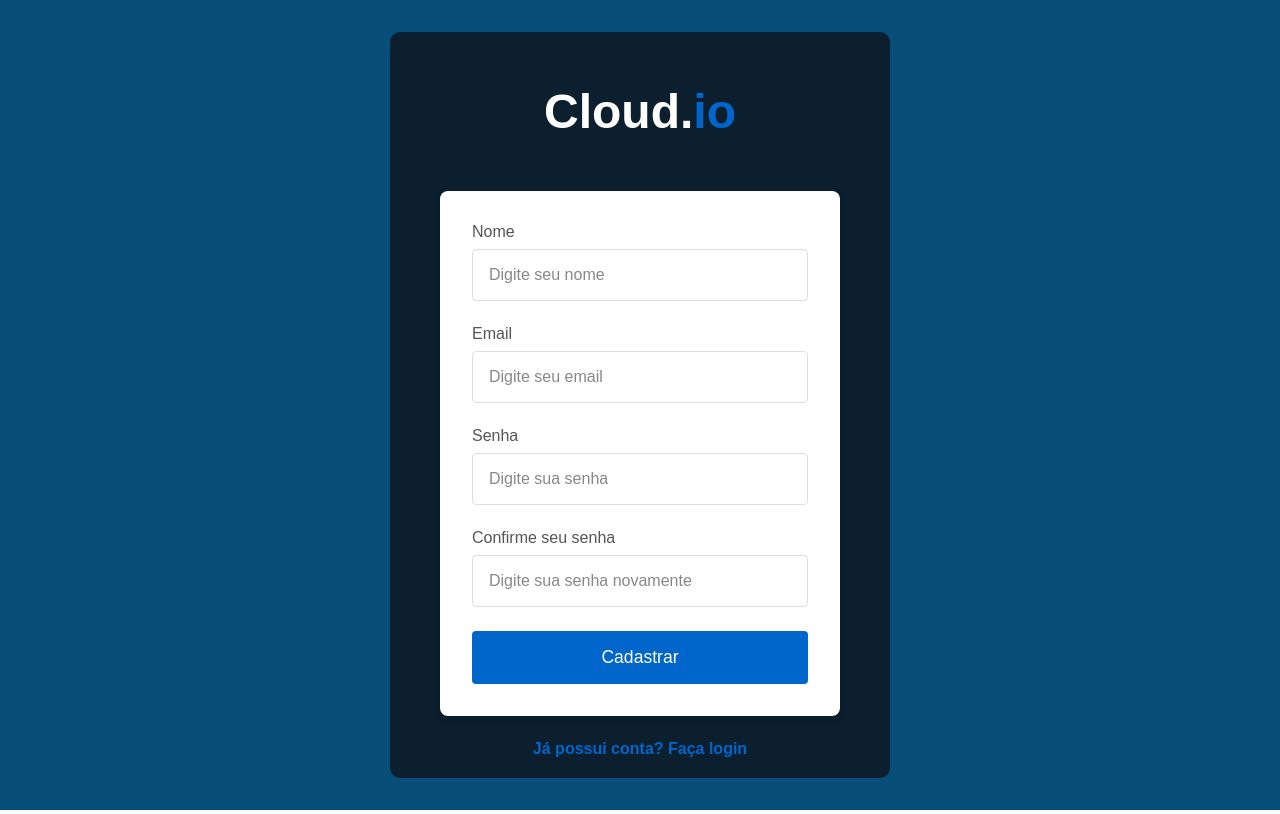
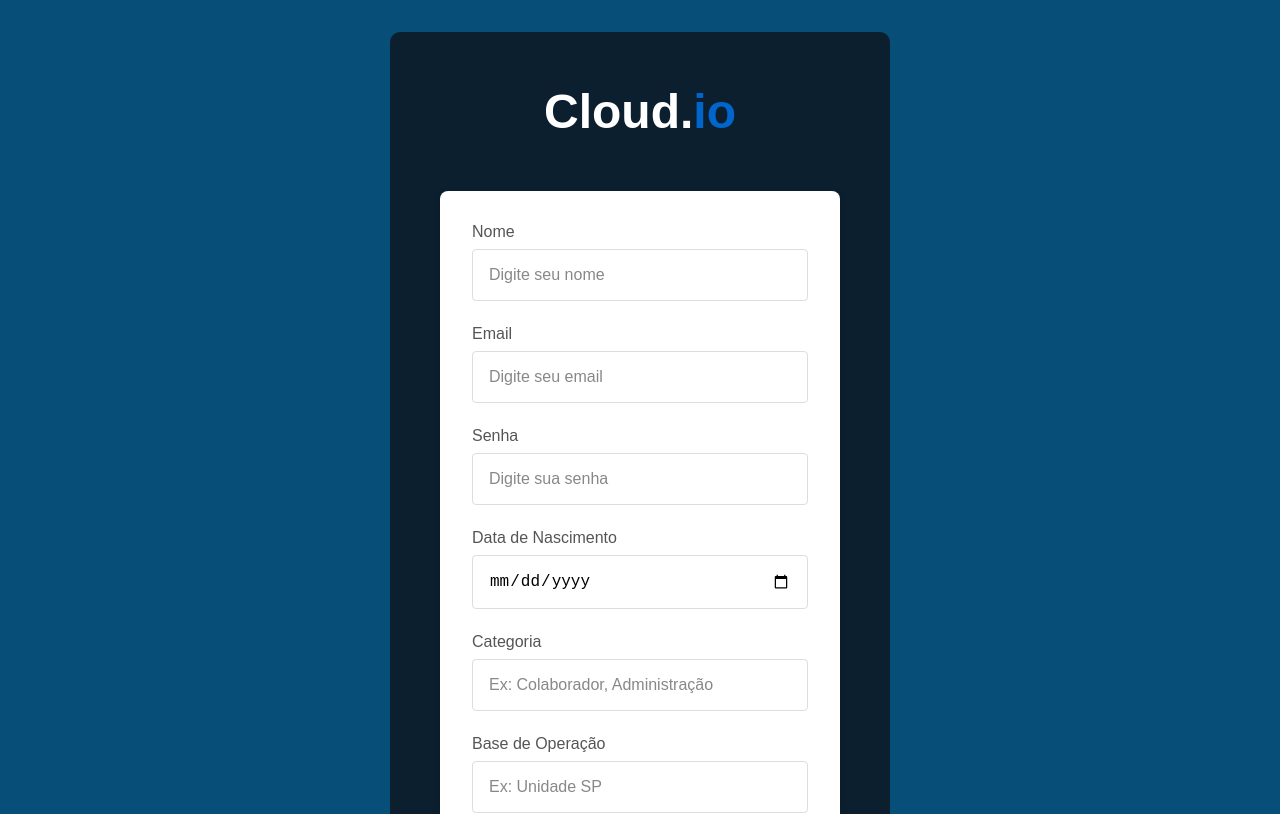
Before and after one commit to AndreHVentura/Cloud.io, a React (Create React App) app in the folder front/: page /cadastro in a window 1280 px wide. Shown: the top 814 px of the page. Built offline with nearby package versions, Linux system fonts and the light colour scheme.

Commit message:
Update Cadastro.tsx

```diff
--- a/front/src/pages/Cadastro.tsx
+++ b/front/src/pages/Cadastro.tsx
@@ -65,9 +65,14 @@ const Cadastro: React.FC = () => {
 
           <InputLabel htmlFor="senha">Senha</InputLabel>
           <InputField name="password" type="password" placeholder="Digite sua senha" onChange={handleChange} required />
+          <InputLabel htmlFor="dataNascimento">Data de Nascimento</InputLabel>
+          <InputField name="dataNascimento" type="date" onChange={handleChange} required />
 
-          <InputLabel htmlFor="confirmar senha">Confirme seu senha</InputLabel>
-          <InputField name="password" type="password" placeholder="Digite sua senha novamente" onChange={handleChange} required />
+          <InputLabel htmlFor="categoria">Categoria</InputLabel>
+           <InputField name="role" placeholder="Ex: Colaborador, Administração" onChange={handleChange} required />
+
+          <InputLabel htmlFor="baseOperacao">Base de Operação</InputLabel>
+          <InputField name="baseOperacao" placeholder="Ex: Unidade SP" onChange={handleChange} required />
 
 
           <Button type="submit">Cadastrar</Button>
```
